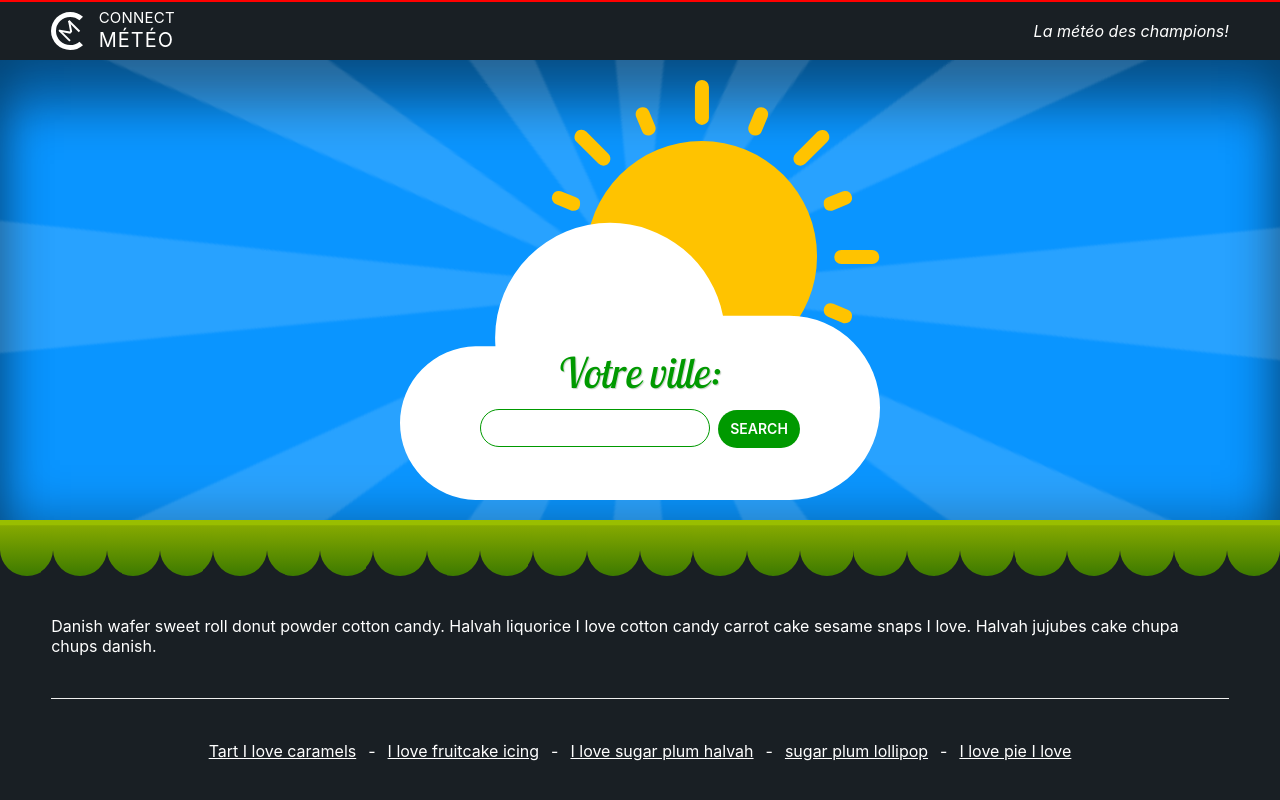
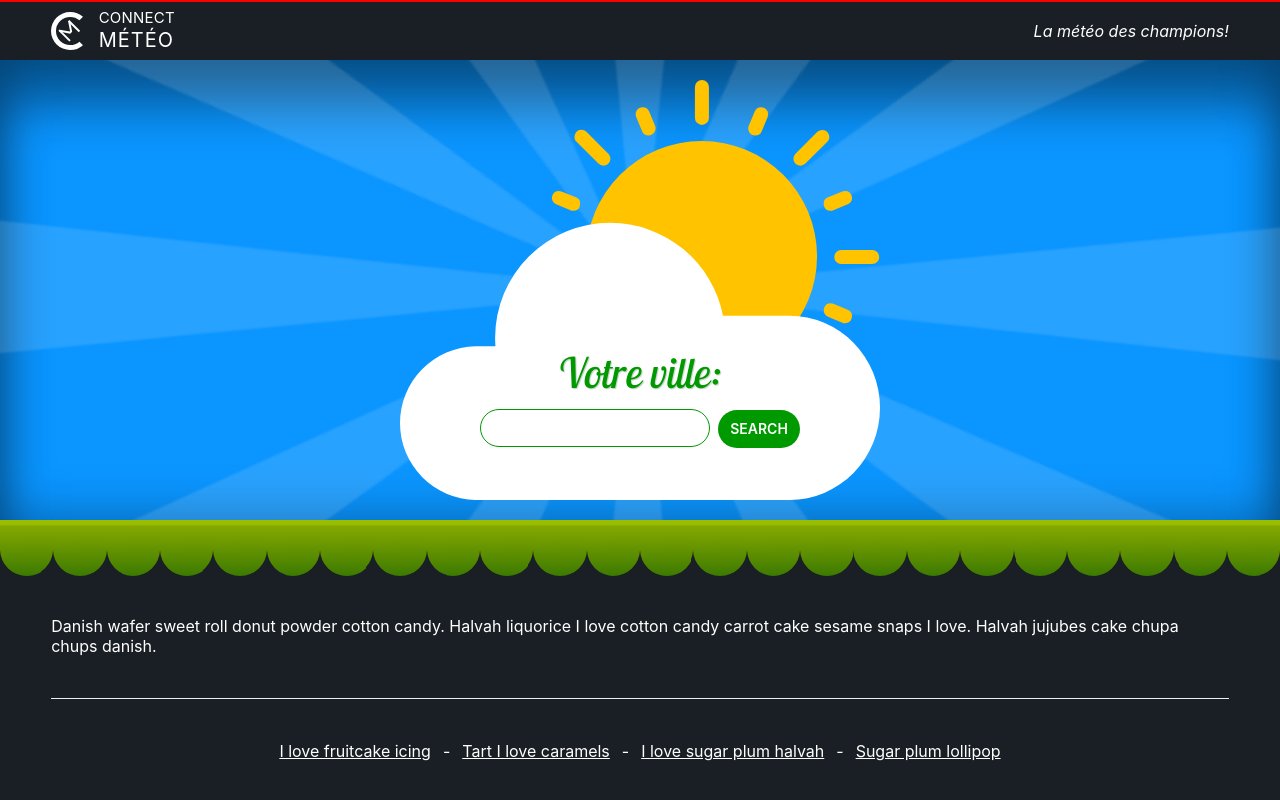
Before and after one commit to NicoDrouin/Connecting-weather, a React (Create React App) app: page / in a window 1280 px wide. Shown: the top 800 px of the page. Built offline with nearby package versions, Linux system fonts and the light colour scheme.

Commit message:
Responsive Header and Footer

```diff
--- a/src/component/Footer/Footer.js
+++ b/src/component/Footer/Footer.js
@@ -8,11 +8,10 @@ const Footer = () => {
                 <p>Danish wafer sweet roll donut powder cotton candy. Halvah liquorice I love cotton candy carrot cake sesame snaps I love. Halvah jujubes cake chupa chups danish.</p>
                 <hr/>
                 <ul>
+                    <li><a href='https://www.google.com'>I love fruitcake icing</a></li>
                     <li><a href='https://www.google.com'>Tart I love caramels</a></li>
-                    <li><a href='https://www.google.com'>I love fruitcake icing</a></li>
                     <li><a href='https://www.google.com'>I love sugar plum halvah</a></li>
-                    <li><a href='https://www.google.com'>sugar plum lollipop</a></li>
-                    <li><a href='https://www.google.com'>I love pie I love</a></li>
+                    <li><a href='https://www.google.com'>Sugar plum lollipop</a></li>
                 </ul>
             </div>
         </footer>
--- a/src/component/Footer/Footer.scss
+++ b/src/component/Footer/Footer.scss
@@ -24,10 +24,16 @@
         > ul {
             margin: 0;
             padding: 0;
+            text-align: center;
             list-style: none;
 
             li {
-                display: inline-block;
+                display: inline;
+
+                &:not(:last-of-type):after {
+                    content: "\A";
+                    white-space: pre;
+                }
 
                 > a {
                     color: $primaryColor;
@@ -39,12 +45,31 @@
                         color: $primaryColorActive;
                     }
                 }
-
-                &:not(:last-of-type):after {
-                    content: '-';
-                    margin: 0 12px;
-                }
             }
         }
     }
 }
+
+
+/*  RESP
+  ============================== */
+
+@media screen and (max-width: 479px) {
+    .footer > .container > p {
+        text-align: center;
+    }
+}
+
+@media screen and (min-width: 480px) {
+    .footer > .container > ul li:not(:last-of-type):nth-child(2n+1):after {
+        content: '-';
+        margin: 0 12px;
+    }
+}
+
+@media screen and (min-width: 768px) {
+    .footer > .container > ul li:not(:last-of-type):after {
+        content: '-';
+        margin: 0 12px;
+    }
+}
--- a/src/component/Header/Header.scss
+++ b/src/component/Header/Header.scss
@@ -37,6 +37,7 @@
         }
 
         > p {
+            margin: 0;
             text-align: right;
             flex-grow: 1;
             font-style: italic;
```
